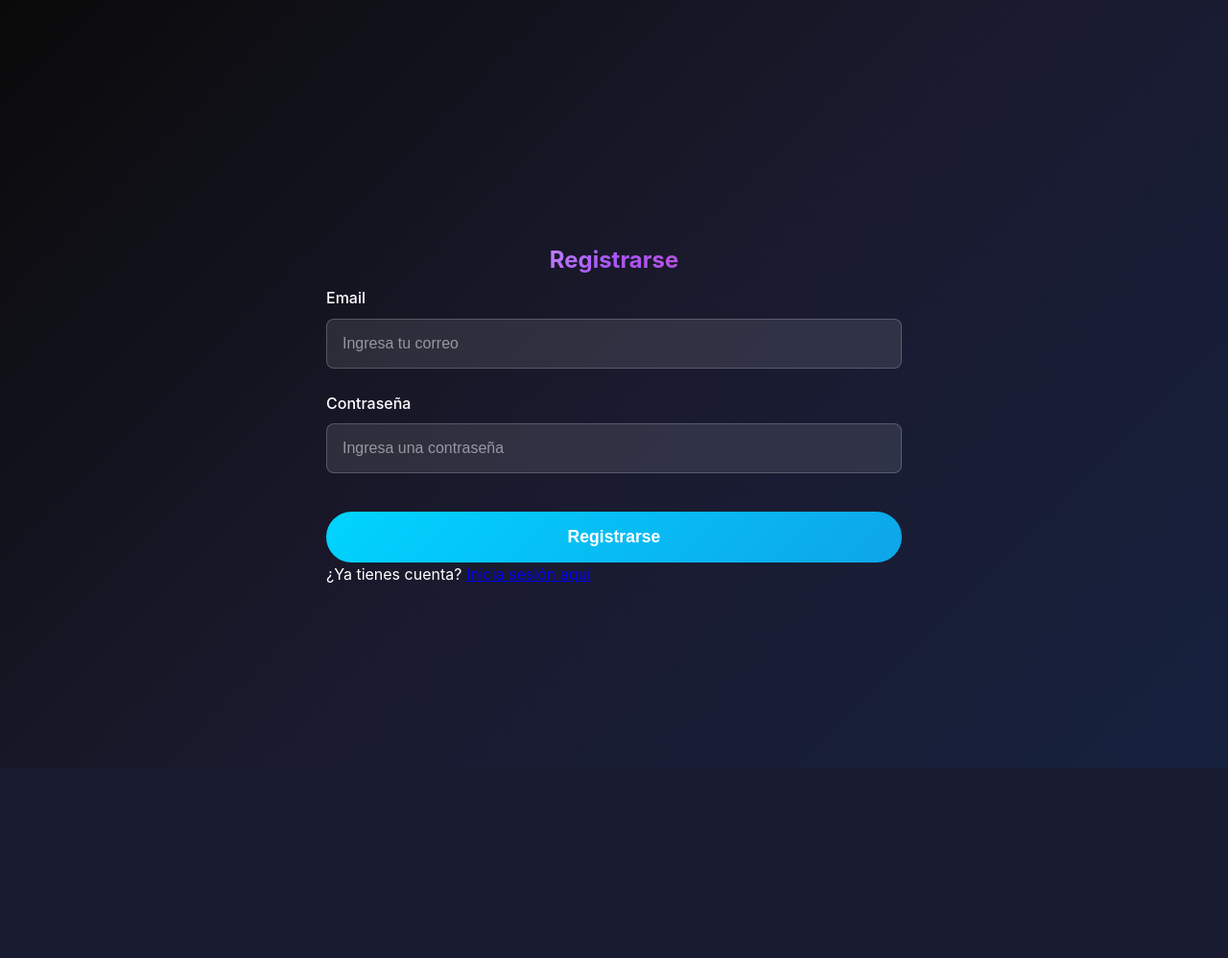
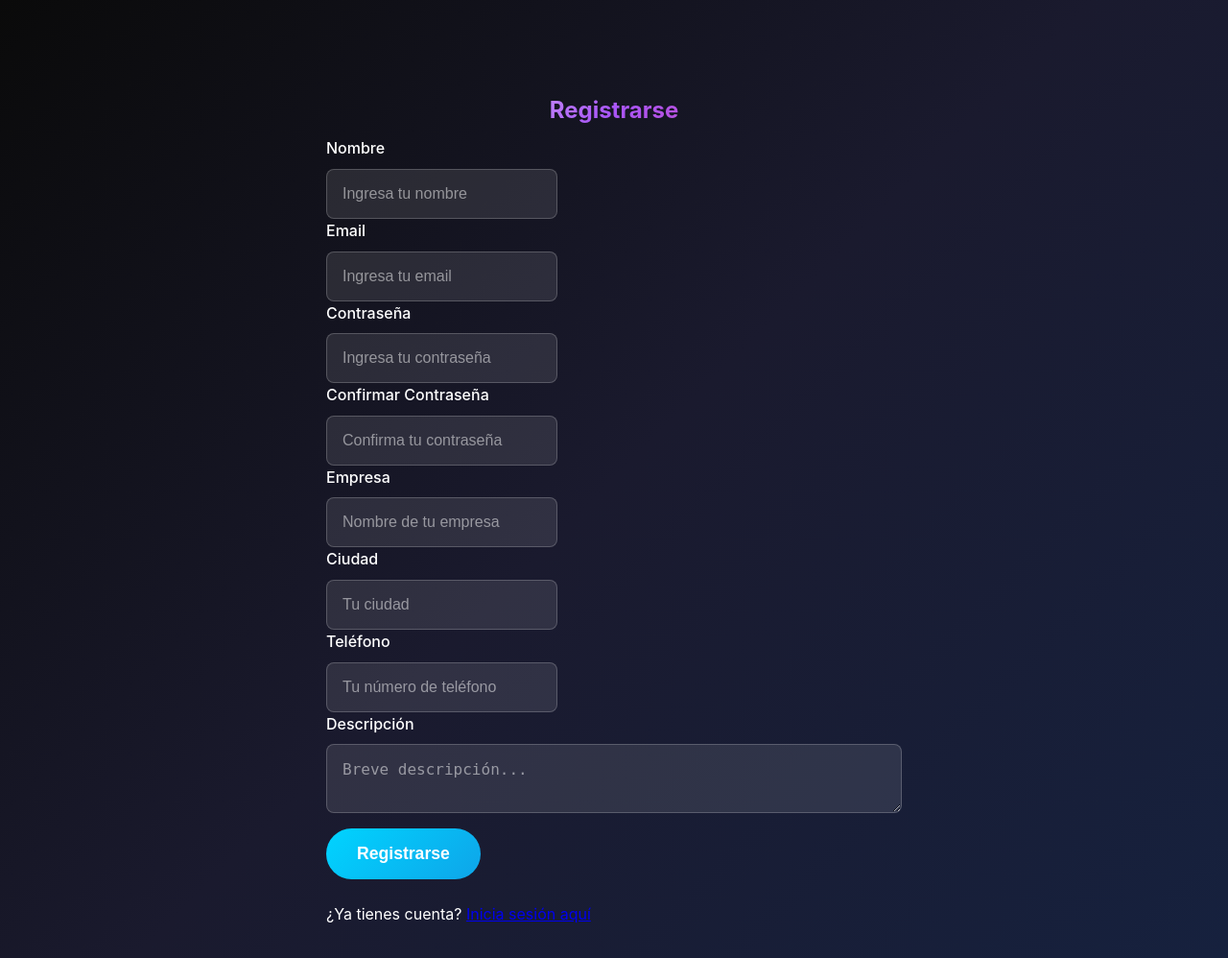
Before and after one commit to manosYaEducation/Front_Hack_Rosario_Aiweekend, a PHP site: page /register in a window 1280 px wide. Shown: the whole page at 96% size. Before the commit the page ends 800 px from the top, so only its background shows below. Run offline with PHP 8.4, Linux system fonts and the light colour scheme.

Commit message:
Se ha implementado la funcionalidad de registro por medio de SystemAuth

```diff
--- /dev/null
+++ b/public/js/register.js
@@ -0,0 +1,108 @@
+        document.getElementById('register-form').addEventListener('submit', async function (e) {
+            e.preventDefault();
+
+            // Mostrar el indicador de carga
+            const loadingOverlay = document.getElementById('loading-overlay');
+            const loadingSpinner = document.querySelector('.loading-spinner');
+            const successIcon = document.querySelector('.success-icon');
+            const errorIcon = document.querySelector('.error-icon');
+            const loadingText = document.querySelector('.loading-text');
+            const countdownText = document.querySelector('.countdown-text');
+
+            loadingOverlay.style.display = 'flex';
+            loadingSpinner.style.display = 'block';
+            successIcon.style.display = 'none';
+            errorIcon.style.display = 'none';
+            loadingText.textContent = 'Procesando registro...';
+            countdownText.textContent = '';
+
+            // Función para el contador regresivo
+            function startCountdown(seconds) {
+                let count = seconds;
+                countdownText.textContent = `Autodireccionamiento a login en ${count} segundos...`;
+
+                const timer = setInterval(() => {
+                    count--;
+                    countdownText.textContent = `Autodireccionamiento a login en ${count} segundos...`;
+
+                    if (count <= 0) {
+                        clearInterval(timer);
+                    }
+                }, 1000);
+            }
+
+            // Validar que las contraseñas coincidan
+            const password = document.getElementById('password').value;
+            const password2 = document.getElementById('password2').value;
+
+            if (password !== password2) {
+                loadingSpinner.style.display = 'none';
+                errorIcon.style.display = 'block';
+                loadingText.textContent = 'Las contraseñas no coinciden';
+                countdownText.textContent = '';
+                setTimeout(() => {
+                    loadingOverlay.style.display = 'none';
+                }, 2000);
+                return;
+            }
+
+            // Crear objeto de datos
+            const formData = {
+                name: document.getElementById('name').value,
+                email: document.getElementById('email').value,
+                password: password,
+                company: document.getElementById('company').value,
+                location: document.getElementById('location').value,
+                phone: document.getElementById('phone').value,
+                description: document.getElementById('description').value
+            };
+
+            try {
+                // Enviar solicitud al backend
+                const response = await fetch('http://localhost/jwt-mail-qr/Version 2- SystemAuth/register.php', {
+                    method: 'POST',
+                    headers: {
+                        'Content-Type': 'application/json'
+                    },
+                    body: JSON.stringify(formData)
+                });
+
+                const data = await response.json();
+
+                if (data.success) {
+                    // Mostrar mensaje de éxito
+                    loadingSpinner.style.display = 'none';
+                    successIcon.style.display = 'block';
+                    loadingText.textContent = data.message || 'Se ha enviado un correo electrónico de verificación. Por favor, revisa tu bandeja de entrada para activar tu cuenta.';
+
+                    // Iniciar contador regresivo
+                    startCountdown(5);
+
+                    // Limpiar formulario
+                    document.getElementById('register-form').reset();
+
+                    // Redireccionar después de 5 segundos
+                    setTimeout(() => {
+                        window.location.href = 'login';
+                    }, 5000);
+                } else {
+                    // Mostrar mensaje de error
+                    loadingSpinner.style.display = 'none';
+                    errorIcon.style.display = 'block';
+                    loadingText.textContent = data.error || 'Error en el registro. Inténtalo de nuevo.';
+                    countdownText.textContent = '';
+                    setTimeout(() => {
+                        loadingOverlay.style.display = 'none';
+                    }, 2000);
+                }
+            } catch (error) {
+                console.error('Error:', error);
+                loadingSpinner.style.display = 'none';
+                errorIcon.style.display = 'block';
+                loadingText.textContent = 'Error en la conexión. Inténtalo más tarde.';
+                countdownText.textContent = '';
+                setTimeout(() => {
+                    loadingOverlay.style.display = 'none';
+                }, 2000);
+            }
+        });
--- a/views/register.php
+++ b/views/register.php
@@ -8,27 +8,92 @@
 </head>
 <body>
 
+    <!-- Loading Overlay -->
+    <div id="loading-overlay" style="display: none;">
+        <div class="loading-container">
+            <div class="loading-spinner" style="display: none;"></div>
+            <div class="success-icon" style="display: none;">✔</div>
+            <div class="error-icon" style="display: none;">✘</div>
+            <p class="loading-text">Procesando registro...</p>
+            <p class="countdown-text"></p>
+        </div>
+    </div>
+
     <!-- Form Section -->
     <section class="form-section">
         <div class="form-container">
             <h1 class="form-title">Registrarse</h1>
-            <form class="capitals-form" id="capitalsForm">
+            <form class="capitals-form" id='register-form'>
+                <div class="form-columns">
+                    <div class="form-col">
+                        <div class="form-group">
+                            <label for="name">Nombre</label>
+                            <div class="floating-label">
+                                <i class="fas fa-user"></i>
+                                <input type="text" id="name" name="name" placeholder="Ingresa tu nombre" required>
+                            </div>
+                        </div>
                         <div class="form-group">
                             <label for="email">Email</label>
-                    <input type="email" id="email" name="email" placeholder="Ingresa tu correo" required>
+                            <div class="floating-label">
+                                <i class="fas fa-envelope"></i>
+                                <input type="email" id="email" name="email" placeholder="Ingresa tu email" required>
+                            </div>
                         </div>
                         <div class="form-group">
                             <label for="password">Contraseña</label>
-                    <input type="password" id="password" name="password" placeholder="Ingresa una contraseña" min="1" required>
+                            <div class="floating-label">
+                                <i class="fas fa-lock"></i>
+                                <input type="password" id="password" name="password" placeholder="Ingresa tu contraseña" required>
                             </div>
+                        </div>
+                        <div class="form-group">
+                            <label for="password2">Confirmar Contraseña</label>
+                            <div class="floating-label">
+                                <i class="fas fa-lock"></i>
+                                <input type="password" id="password2" name="password2" placeholder="Confirma tu contraseña" required>
+                            </div>
+                        </div>
+                    </div>
+                    <div class="form-col">
+                        <div class="form-group">
+                            <label for="company">Empresa</label>
+                            <div class="floating-label">
+                                <i class="fas fa-building"></i>
+                                <input type="text" id="company" name="company" placeholder="Nombre de tu empresa" required>
+                            </div>
+                        </div>
+                        <div class="form-group">
+                            <label for="location">Ciudad</label>
+                            <div class="floating-label">
+                                <i class="fas fa-map-marker-alt"></i>
+                                <input type="text" id="location" name="location" placeholder="Tu ciudad">
+                            </div>
+                        </div>
+                        <div class="form-group">
+                            <label for="phone">Teléfono</label>
+                            <div class="floating-label">
+                                <i class="fas fa-phone"></i>
+                                <input type="text" id="phone" name="phone" placeholder="Tu número de teléfono">
+                            </div>
+                        </div>
+                        <div class="form-group">
+                            <label for="description">Descripción</label>
+                            <textarea id="description" name="description" placeholder="Breve descripción..."></textarea>
+                        </div>
+                        <div class="form-actions">
                             <button type="submit" class="submit-button">Registrarse</button>
-            </form>
+                        </div>
+                    </div>
+                </div>
                 <p class="form-link">
                     ¿Ya tienes cuenta? <a href="login">Inicia sesión aquí</a>
                 </p>
+            </form>
         </div>
     </section>
 
+    <script src="public/js/register.js"></script>
     <?php require_once("components/nav.php"); ?>
 </body>
 </html>
```
Lines whose indentation alone changed are shown as unchanged.
